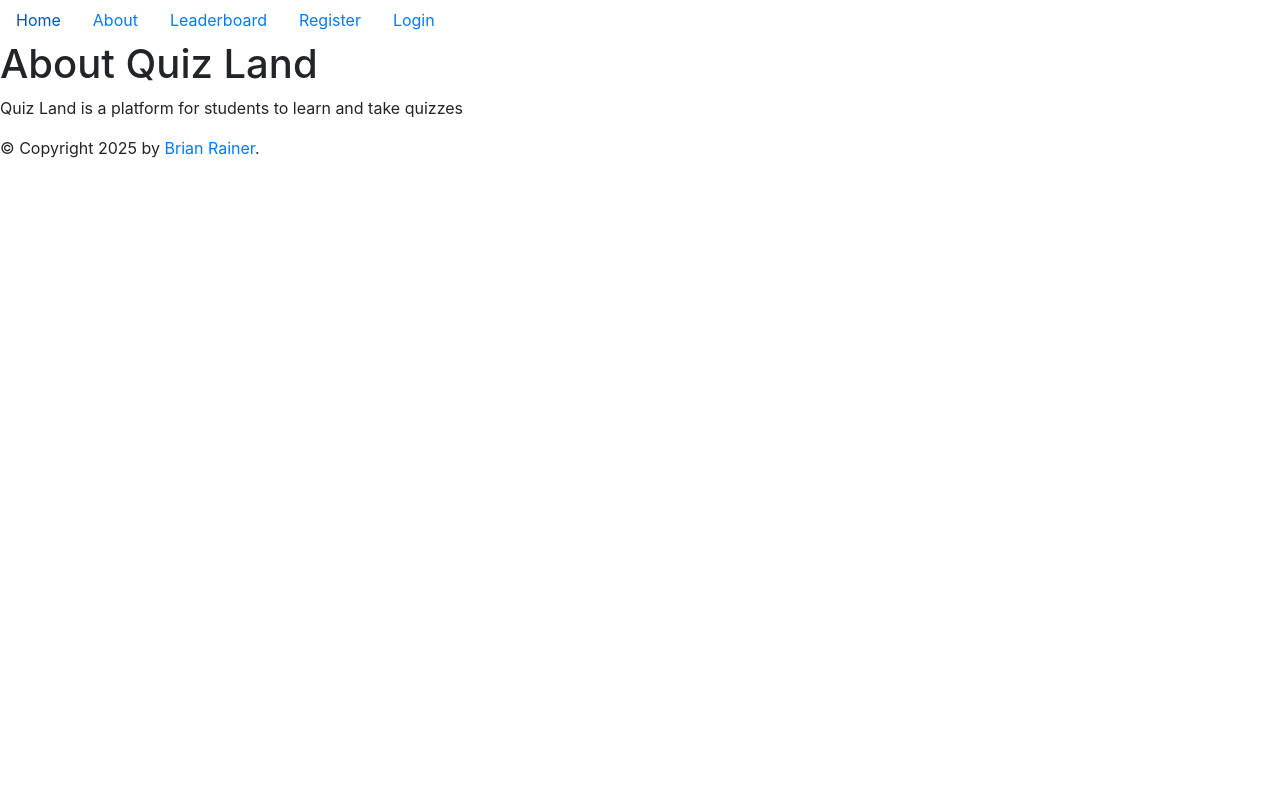
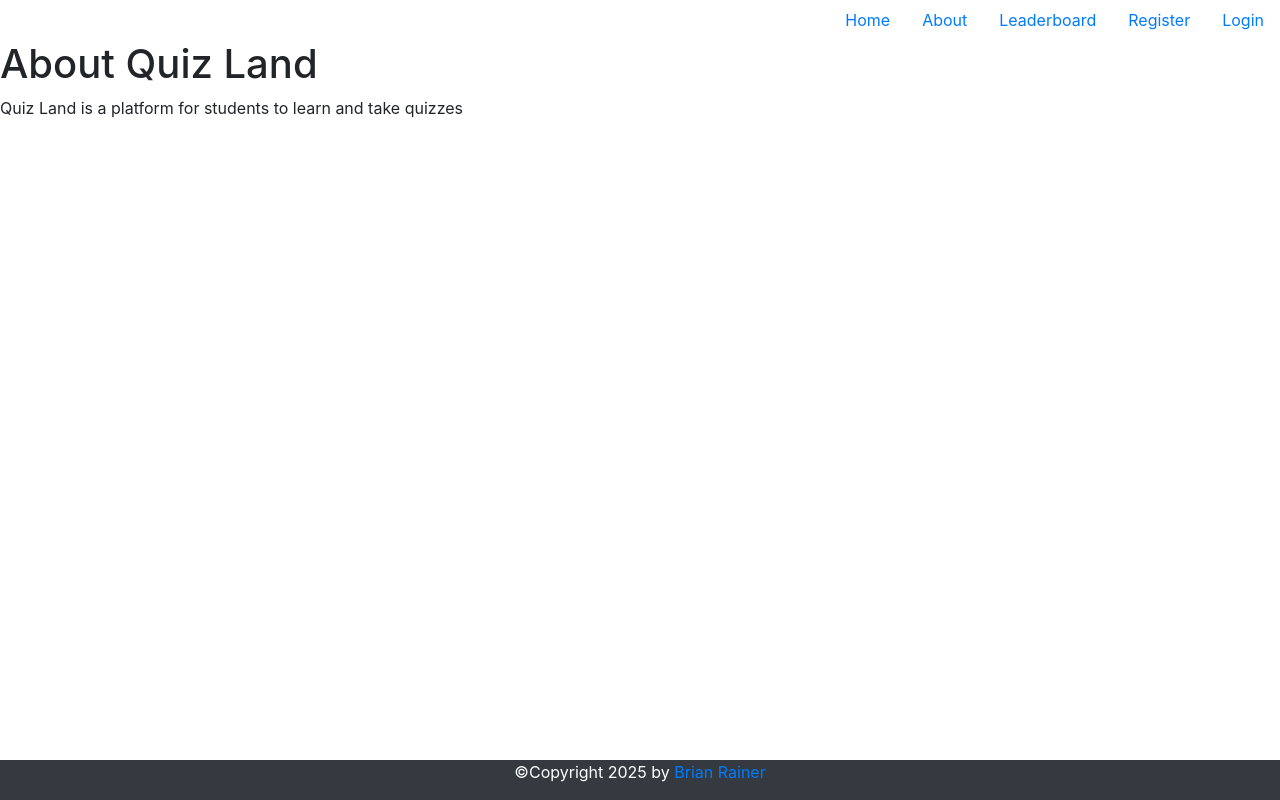
Before and after one commit to brianrainer/quiz_land, a Flask app: page /about in a window 1280 px wide. Run offline with Flask 3, Linux system fonts and the light colour scheme.

Commit message:
Add footer
Change nav styling

```diff
--- a/app/templates/layout.html
+++ b/app/templates/layout.html
@@ -19,7 +19,7 @@
 </head>
 
 <body>
-    <ul class="nav">
+    <ul class="nav justify-content-end">
         <li class="nav-item"><a class="nav-link" href="{{ url_for('home') }}">Home</a></li>
         <li class="nav-item"><a class="nav-link" href="{{ url_for('about') }}">About</a></li>
         <li class="nav-item"><a class="nav-link" href="{{ url_for('leaderboard')}}">Leaderboard</a></li>
@@ -44,11 +44,16 @@
     {% endwith %}
 
     <div id="content">{% block content %}{% endblock %}</div>
-    <div id="footer">
-        {% block footer %}
-        &copy; Copyright 2025 by <a href="http://brianrainer.pythonanywhere.com/">Brian Rainer</a>.
-        {% endblock %}
-    </div>
+
+    <footer class="fixed-bottom bg-dark text-white">
+        <div class="container">
+            <p class="text-center">&copy;Copyright 2025 by
+                <a href="http://brianrainer.pythonanywhere.com/">
+                    Brian Rainer
+                </a>
+            </p>
+        </div>
+    </footer>
 
     <!-- Optional JavaScript -->
     <!-- jQuery first, then Popper.js, then Bootstrap JS -->
```
